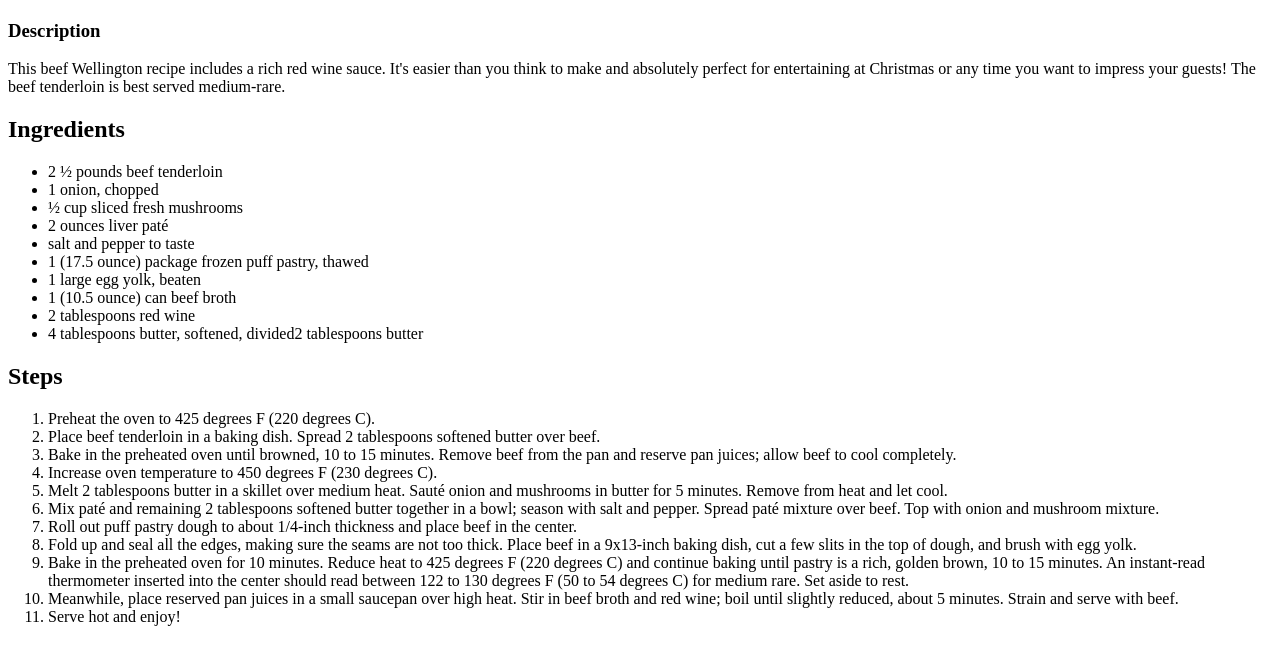
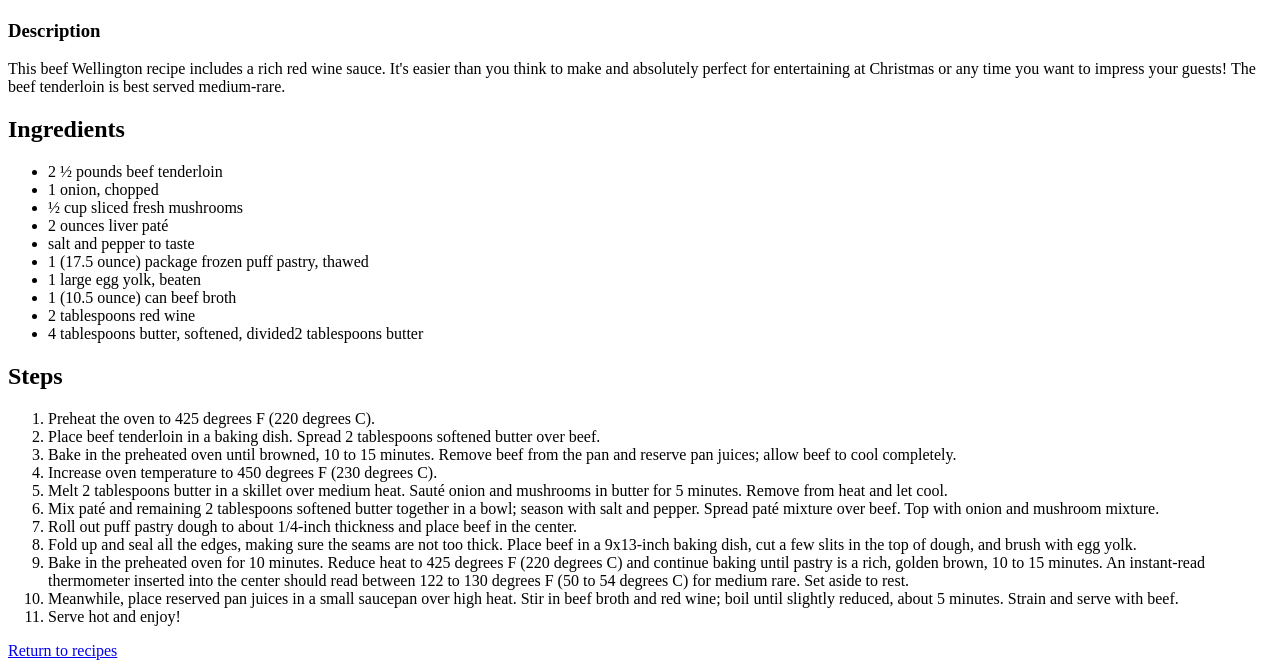
Before and after one commit to applesfrost/odin-recipes-2, a plain HTML site: page recipes/beef-wellington.html in a window 1280 px wide. Shown: the part 383-1051 px from the top of the page. Before the commit the page ends 1025 px from the top, so only its background shows below. Drawn offline with Linux system fonts and the light colour scheme.

Commit message:
added return anchor to each recipe

```diff
--- a/recipes/beef-wellington.html
+++ b/recipes/beef-wellington.html
@@ -37,5 +37,6 @@
             <li>Serve hot and enjoy! </li>
         </ol>
 
+        <a href=../index.html>Return to recipes</a>
     </body>
 </html>
```
Also changed, not shown: recipes/alaskaSalmonBake.html (+1 -0 lines), recipes/tangyHonyGlazedHam.html (+1 -0 lines).
